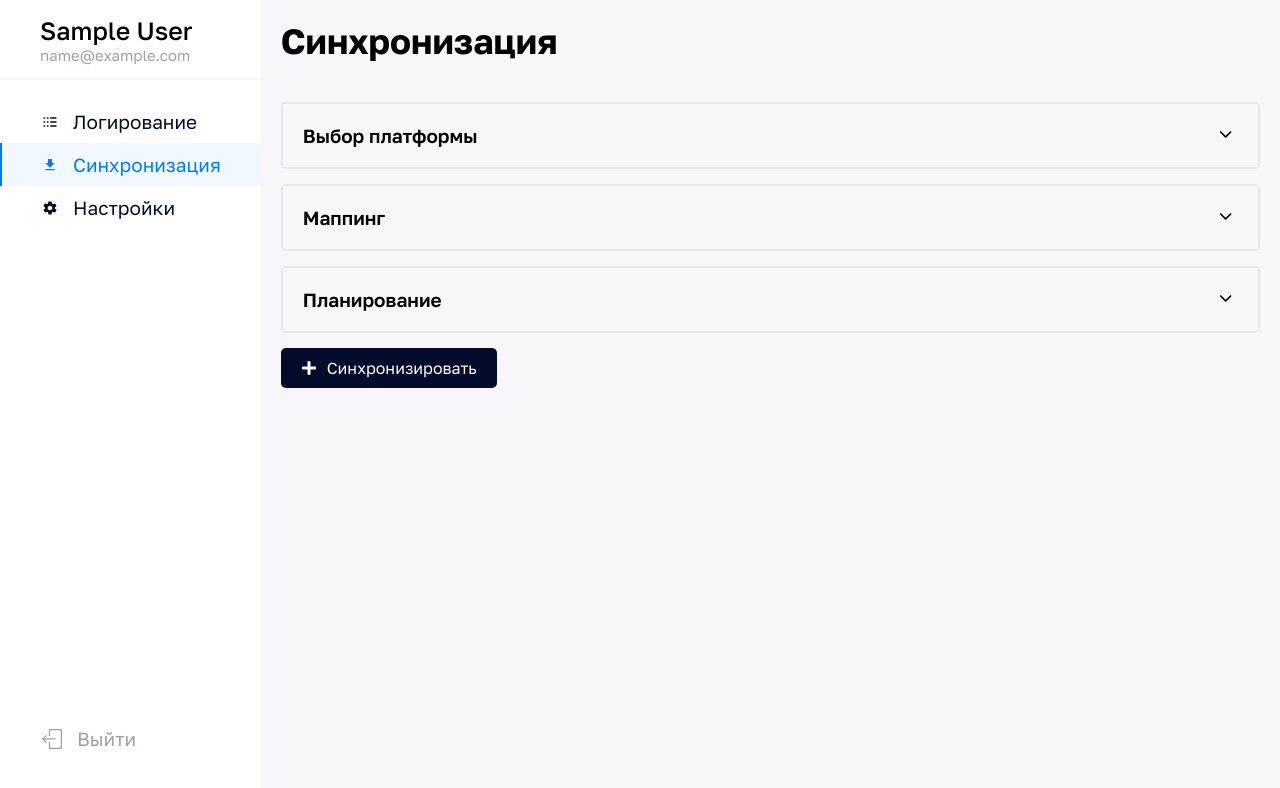
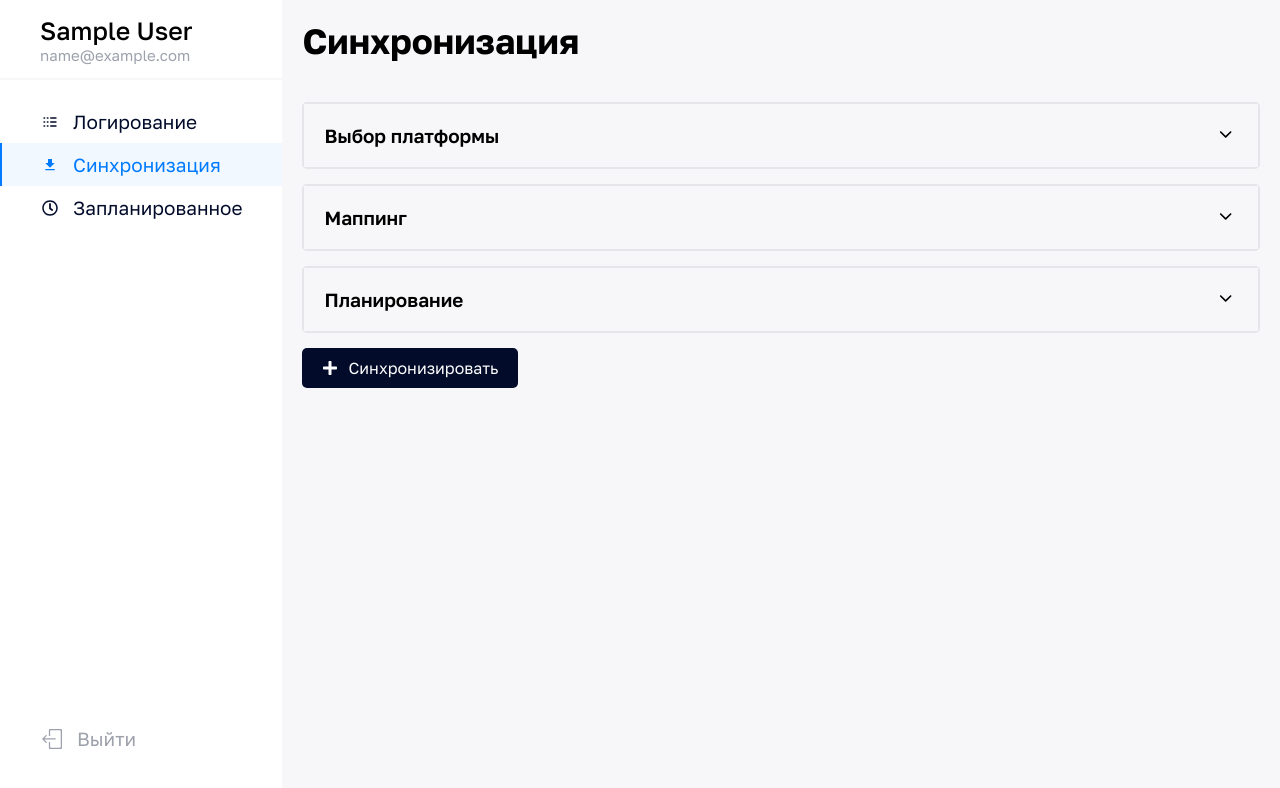
Before and after one commit to AlexShatokhin/synchronizatyor, a React (Create React App) app in the folder client/: page /home in a window 1280 px wide. Shown: the top 788 px of the page. Built offline with nearby package versions, Linux system fonts and the light colour scheme; sample sign-in values are in the browser's storage.

Commit message:
settings page change to tasks page

```diff
--- a/client/src/react/modules/NavigationMenu/index.tsx
+++ b/client/src/react/modules/NavigationMenu/index.tsx
@@ -4,14 +4,14 @@ import { logout } from "../../slice/userSlice";
 import useHttp from "../../hooks/useHttp";
 
 import { SlLogout } from "react-icons/sl";
-import { IoMdSettings } from "react-icons/io";
 import { LuLogs } from "react-icons/lu";
 import { MdDownload } from "react-icons/md";
 import MenuItem from "./UI/MenuItem/MenuItem";
 
 import "./navigation_menu.scss"
 import { useEffect } from "react";
-import { useLocation, useNavigation, useParams } from "react-router-dom";
+import { useLocation } from "react-router-dom";
+import { FaRegClock } from "react-icons/fa";
 
 const NavigationMenu = () => {
     const {fetchData} = useHttp();
@@ -20,12 +20,12 @@ const NavigationMenu = () => {
     const dispatch = useTypedDispatch();
     const location = useLocation();
 
-    const handleChangeActiveElement = (element : "logs" | "home" | "settings") => {
+    const handleChangeActiveElement = (element : "logs" | "home" | "tasks") => {
         dispatch(changeActiveElement(element));
     }
 
     useEffect(() => {
-        handleChangeActiveElement(location.pathname.slice(1) as "logs" | "home" | "settings");
+        handleChangeActiveElement(location.pathname.slice(1) as "logs" | "home" | "tasks");
     }, [])
 
     const handleLogout = () => {
@@ -54,11 +54,11 @@ const NavigationMenu = () => {
                 title="Синхронизация" />
 
             <MenuItem
-                active = {activeElement === "settings"}
-                onClick={() => handleChangeActiveElement("settings")}
-                path="/settings"
-                icon={<IoMdSettings />}
-                title="Настройки" />
+                active = {activeElement === "tasks"}
+                onClick={() => handleChangeActiveElement("tasks")}
+                path="/tasks"
+                icon={<FaRegClock />}
+                title="Запланированное" />
 
 
             <MenuItem
--- a/client/src/react/modules/NavigationMenu/slice/NavigationMenuSlice.ts
+++ b/client/src/react/modules/NavigationMenu/slice/NavigationMenuSlice.ts
@@ -1,7 +1,7 @@
 import { createSlice, PayloadAction } from "@reduxjs/toolkit";
 
 type initialStateType = {
-    activeElement: "logs" | "home" | "settings";
+    activeElement: "logs" | "home" | "tasks";
 }
 
 const initialState : initialStateType = {
@@ -12,7 +12,7 @@ const NavigationMenuSlice = createSlice({
     name: "NavigationMenu",
     initialState,
     reducers: {
-        changeActiveElement: (state, action : PayloadAction<"logs" | "home" | "settings">) => {
+        changeActiveElement: (state, action : PayloadAction<"logs" | "home" | "tasks">) => {
             state.activeElement = action.payload;
         },
     },
--- a/client/src/react/pages/App/routes/routes.js
+++ b/client/src/react/pages/App/routes/routes.ts
@@ -3,7 +3,7 @@ import Registration from "../../../modules/Registration";
 import HomePage from "../../HomePage/HomePage";
 import LogsPage from "../../LogsPage/LogsPage";
 import NotFoundPage from "../../NotFoundPage/NotFoundPage";
-import SettingsPage from "../../SettingsPage/SettingsPage";
+import TasksPage from "../../TasksPage/TasksPage";
 
 export const routes = [
     {path: "/", component: Login, isPrivate: false},
@@ -11,7 +11,7 @@ export const routes = [
 
     {path: "/home", component: HomePage, isPrivate: true},
     {path: "/logs", component: LogsPage, isPrivate: true},
-    {path: "/settings", component: SettingsPage, isPrivate: true},
+    {path: "/tasks", component: TasksPage, isPrivate: true},
 
     {path: "*", component: NotFoundPage, isPrivate: false},
 
--- a/client/src/react/pages/SettingsPage/SettingsPage.tsx
+++ b/client/src/react/pages/TasksPage/TasksPage.tsx
@@ -3,15 +3,15 @@ import NavigationMenu from "../../modules/NavigationMenu"
 import PageWrapper from "../../UI/PageWrapper/PageWrapper";
 import ErrorBoundary from "../../components/ErrorBoundary/ErrorBoundary";
 
-const SettingsPage : FC = () => {
+const TasksPage : FC = () => {
     return (
         <PageWrapper>
             <NavigationMenu />
             <ErrorBoundary>
-                <h1>Settings page</h1>
+                <h1>Tasks page</h1>
             </ErrorBoundary>
         </PageWrapper>
     )
 }
 
-export default SettingsPage;
+export default TasksPage;
```
